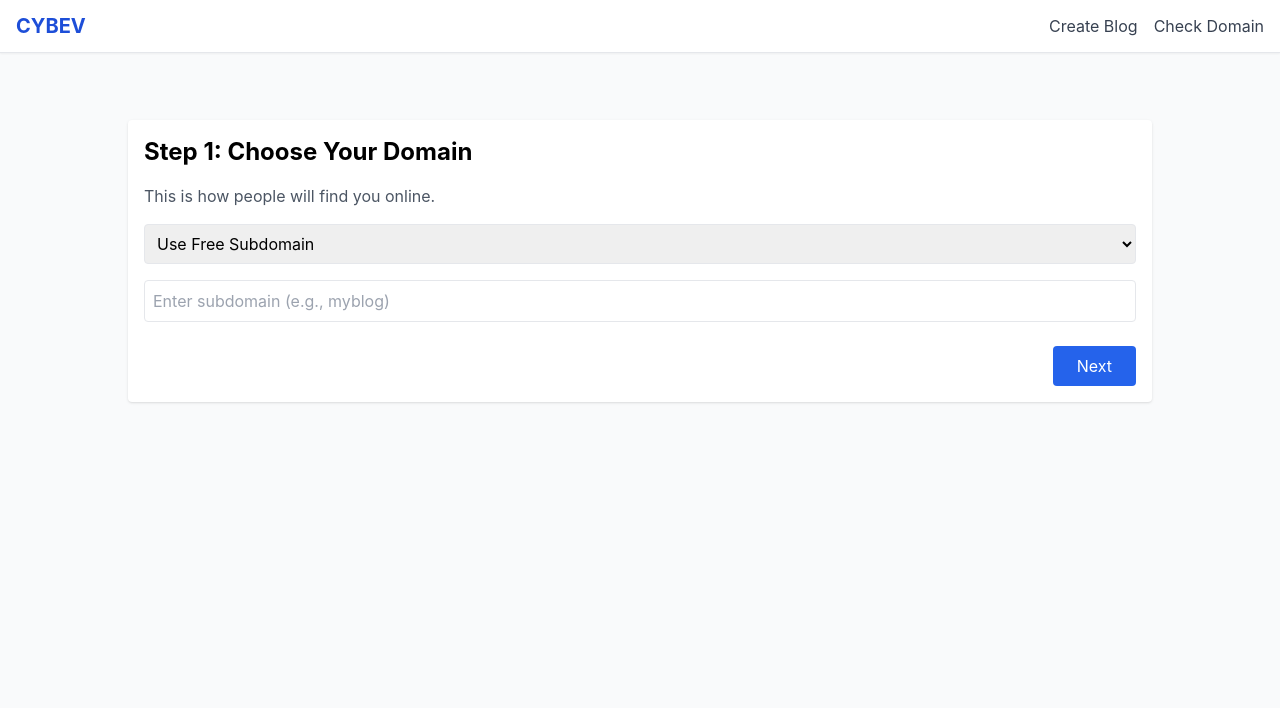
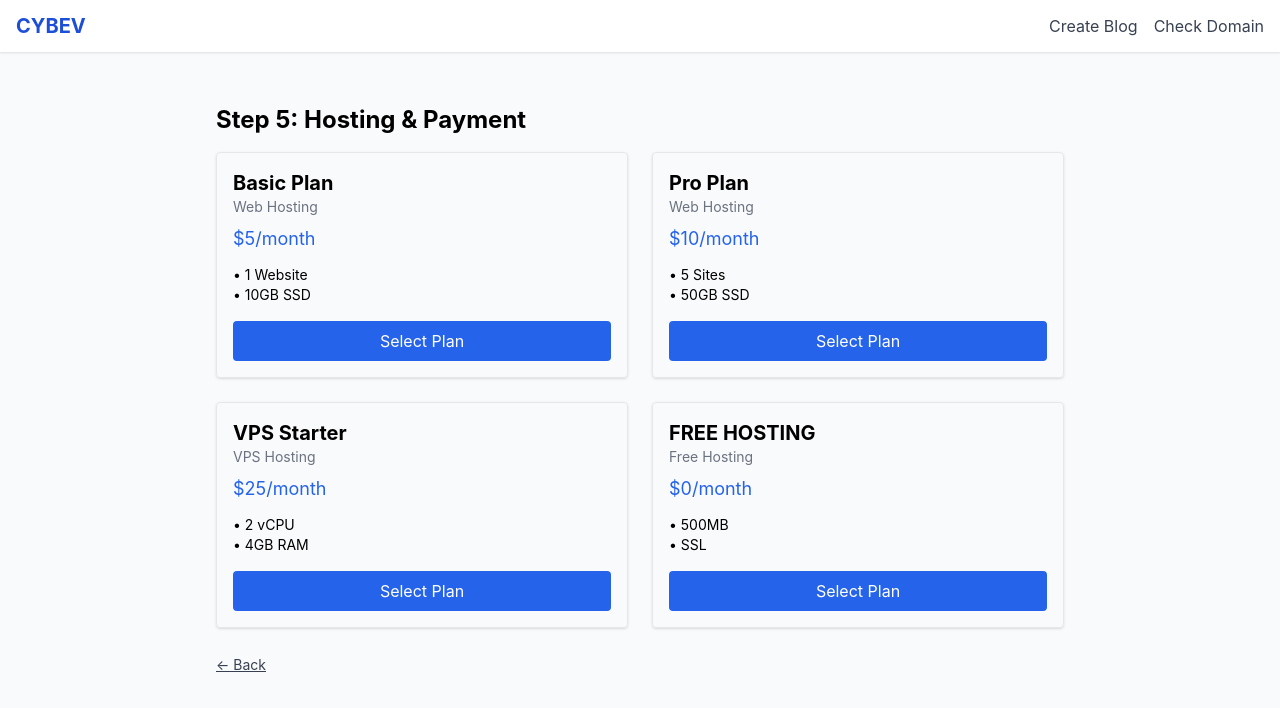
Before and after one commit to cybev1/cybev-frontend, a Next.js app: page /blog/setup in a window 1280 px wide. Shown: the top 708 px of the page. Built offline with nearby package versions, Linux system fonts and the light colour scheme.

Commit message:
Add files via upload

```diff
--- a/pages/blog/setup.jsx
+++ b/pages/blog/setup.jsx
@@ -1,246 +1,94 @@
 
-// This is the complete version based on your last working setup.jsx
-// with Step 5 updated to include a FREE HOSTING card visible to subdomain users only.
-
-import { useState, useEffect } from 'react';
+import { useState } from 'react';
 
 export default function BlogSetup() {
-  const [step, setStep] = useState(1);
+  const [step, setStep] = useState(5);
   const [form, setForm] = useState({
     domainType: 'subdomain',
-    subdomain: '',
-    existingDomain: '',
-    newDomain: '',
-    domainAvailable: null,
-    title: '',
-    description: '',
-    category: '',
-    niche: '',
-    template: '',
-    logo: null,
-    monetize: false,
     hostingPlan: null,
+    paymentMethod: '',
   });
+  const [showPayment, setShowPayment] = useState(false);
+  const [selectedPlan, setSelectedPlan] = useState(null);
 
-  const [availabilityMsg, setAvailabilityMsg] = useState('');
-  const [typingTimeout, setTypingTimeout] = useState(null);
-
-  const goNext = () => setStep(prev => prev + 1);
   const goBack = () => setStep(prev => prev - 1);
 
-  const handleChange = (e) => {
-    const { name, value, type, checked } = e.target;
-    setForm(prev => ({
-      ...prev,
-      [name]: type === 'checkbox' ? checked : value
-    }));
+  const plans = [
+    { id: 'basic', name: 'Basic Plan', price: 5, type: 'Web Hosting', features: ['1 Website', '10GB SSD'] },
+    { id: 'pro', name: 'Pro Plan', price: 10, type: 'Web Hosting', features: ['5 Sites', '50GB SSD'] },
+    { id: 'vps', name: 'VPS Starter', price: 25, type: 'VPS Hosting', features: ['2 vCPU', '4GB RAM'] },
+    { id: 'free', name: 'FREE HOSTING', price: 0, type: 'Free Hosting', features: ['500MB', 'SSL'], subdomainOnly: true }
+  ];
+
+  const handleSelect = (plan) => {
+    if (plan.subdomainOnly && form.domainType !== 'subdomain') {
+      alert('❌ This plan is only available for subdomain users.');
+      return;
+    }
+
+    setSelectedPlan(plan);
+    setForm(prev => ({ ...prev, hostingPlan: plan.id }));
+
+    if (plan.price === 0) {
+      alert('🎉 Free hosting selected. Blog will be published.');
+    } else {
+      setShowPayment(true);
+    }
   };
 
-  const handleDomainInput = (e) => {
-    const value = e.target.value;
-    const domainKey = form.domainType === 'subdomain' ? 'subdomain' : form.domainType === 'existing' ? 'existingDomain' : 'newDomain';
-
-    setForm(prev => ({
-      ...prev,
-      [domainKey]: value
-    }));
-
-    setAvailabilityMsg('');
-    if (typingTimeout) clearTimeout(typingTimeout);
-
-    const fullDomain = form.domainType === 'subdomain' ? `${value}.cybev.io` : value;
-
-    setTypingTimeout(setTimeout(() => {
-      fetch(`/api/hosting/domain-check?domain=${fullDomain}`)
-        .then(res => res.json())
-        .then(data => setAvailabilityMsg(data.message))
-        .catch(() => setAvailabilityMsg("❌ Could not check domain."));
-    }, 600));
+  const handlePayment = () => {
+    alert(`🚀 Processing ${form.paymentMethod.toUpperCase()} payment for ${selectedPlan.name} ($${selectedPlan.price})`);
+    // Proceed to call /api/payment/initiate (backend handles Paystack/Cryptomus logic)
   };
 
-  const categoryNiches = {
-    Christianity: ['Faith', 'Leadership', 'Prayer'],
-    Business: ['Startups', 'Marketing'],
-    Technology: ['AI', 'Web Dev']
-  };
+  return (
+    <div className="max-w-4xl mx-auto p-6">
+      <h1 className="text-2xl font-bold mb-4">Step 5: Hosting & Payment</h1>
 
-  const [niches, setNiches] = useState([]);
-  useEffect(() => {
-    if (form.category) {
-      setNiches(categoryNiches[form.category] || []);
-    }
-  }, [form.category]);
-
-  const renderStep1 = () => (
-    <>
-      <h1 className="text-2xl font-bold mb-4">Step 1: Choose Your Domain</h1>
-      <p className="text-gray-600 mb-4">This is how people will find you online.</p>
-      <select name="domainType" onChange={handleChange} className="border p-2 rounded w-full mb-4" value={form.domainType}>
-        <option value="subdomain">Use Free Subdomain</option>
-        <option value="existing">Use Existing Domain</option>
-        <option value="register">Register New Domain</option>
-      </select>
-      <input
-        type="text"
-        placeholder={form.domainType === 'subdomain' ? "Enter subdomain (e.g., myblog)" : "Enter your domain"}
-        className="border p-2 rounded w-full"
-        value={
-          form.domainType === 'subdomain' ? form.subdomain :
-          form.domainType === 'existing' ? form.existingDomain : form.newDomain
-        }
-        onChange={handleDomainInput}
-      />
-      {availabilityMsg && (
-        <p className={`mt-2 text-sm ${availabilityMsg.includes('🎉') ? 'text-green-600' : 'text-red-600'}`}>
-          {availabilityMsg}
-        </p>
-      )}
-      <div className="flex justify-between mt-6">
-        <span></span>
-        <button onClick={goNext} className="bg-blue-600 text-white px-6 py-2 rounded">Next</button>
-      </div>
-    </>
-  );
-
-  const renderStep2 = () => (
-    <>
-      <h1 className="text-2xl font-bold mb-4">Step 2: Blog Identity</h1>
-      <p className="text-gray-600 mb-4">This is your blog's name and what it will be known for.</p>
-      <input name="title" placeholder="Blog Title" value={form.title} className="border p-2 rounded w-full mb-3" onChange={handleChange} />
-      <textarea name="description" placeholder="SEO Blog Description" value={form.description} className="border p-2 rounded w-full mb-2" onChange={handleChange} />
-      <button onClick={() => {
-        const text = form.title
-          ? `Welcome to ${form.title}, your destination for engaging content and timeless insights.`
-          : 'Welcome to your new blog. Discover insightful content and share your voice with the world.';
-        setForm(prev => ({ ...prev, description: text }));
-      }} className="bg-indigo-600 text-white px-4 py-2 rounded mb-4">AI Generate Description</button>
-      <select name="category" value={form.category} onChange={handleChange} className="border p-2 rounded w-full mb-3">
-        <option value="">Select Category</option>
-        {Object.keys(categoryNiches).map((cat, i) => <option key={i} value={cat}>{cat}</option>)}
-      </select>
-      <select name="niche" value={form.niche} onChange={handleChange} className="border p-2 rounded w-full mb-4">
-        <option value="">Select Niche</option>
-        {niches.map((niche, i) => <option key={i} value={niche}>{niche}</option>)}
-        <option value="Others">Others</option>
-      </select>
-      <div className="flex justify-between mt-6">
-        <button onClick={goBack} className="bg-gray-300 text-black px-6 py-2 rounded">Back</button>
-        <button onClick={goNext} className="bg-blue-600 text-white px-6 py-2 rounded">Next</button>
-      </div>
-    </>
-  );
-
-  const renderStep3 = () => (
-    <>
-      <h1 className="text-2xl font-bold mb-4">Step 3: Appearance & Hosting</h1>
-      <p className="text-gray-600 mb-4">This is how your blog will look and feel.</p>
-      <label className="block mb-2 font-medium">Choose Template</label>
-      <div className="grid grid-cols-1 sm:grid-cols-3 gap-4 mb-4">
-        {['Magazine', 'Portfolio', 'Creator'].map((tpl, idx) => (
-          <div
-            key={idx}
-            onClick={() => setForm(prev => ({ ...prev, template: tpl }))}
-            className={`border rounded p-3 cursor-pointer hover:border-blue-500 ${form.template === tpl ? 'border-blue-600' : ''}`}
-          >
-            <img src={`/templates/${tpl.toLowerCase()}.jpg`} alt={tpl} className="w-full h-32 object-cover rounded mb-2" />
-            <p className="text-center font-semibold">{tpl}</p>
-          </div>
-        ))}
-      </div>
-      <label className="block mb-2 font-medium">Upload Logo (optional)</label>
-      <input type="file" accept="image/*" onChange={(e) => setForm(prev => ({ ...prev, logo: e.target.files[0] }))} className="mb-4" />
-      <div className="flex items-center mb-4 space-x-2">
-        <input type="checkbox" name="monetize" checked={form.monetize} onChange={handleChange} />
-        <label>Enable Blog Monetization (earn revenue with ads)</label>
-      </div>
-      <div className="flex justify-between mt-6">
-        <button onClick={goBack} className="bg-gray-300 text-black px-6 py-2 rounded">Back</button>
-        <button onClick={goNext} className="bg-blue-600 text-white px-6 py-2 rounded">Next</button>
-      </div>
-    </>
-  );
-
-  const renderStep4 = () => {
-    const domain = form.domainType === 'subdomain'
-      ? `${form.subdomain}.cybev.io`
-      : form.domainType === 'existing'
-      ? form.existingDomain
-      : form.newDomain;
-
-    return (
-      <>
-        <h1 className="text-2xl font-bold mb-4">Step 4: Preview</h1>
-        <p className="text-gray-600 mb-4">Here’s how your blog will look. You can go back to edit any part.</p>
-        <div className="border p-4 rounded bg-gray-50 space-y-3">
-          <div><strong>Domain:</strong> {domain}</div>
-          <div><strong>Title:</strong> {form.title}</div>
-          <div><strong>Description:</strong> {form.description}</div>
-          <div><strong>Category:</strong> {form.category}</div>
-          <div><strong>Niche:</strong> {form.niche}</div>
-          <div><strong>Template:</strong> {form.template}</div>
-          <div><strong>Monetization:</strong> {form.monetize ? 'Enabled' : 'Disabled'}</div>
-        </div>
-        <div className="flex justify-between mt-6">
-          <button onClick={goBack} className="bg-gray-300 text-black px-6 py-2 rounded">Back</button>
-          <button onClick={goNext} className="bg-blue-600 text-white px-6 py-2 rounded">Continue</button>
-        </div>
-      </>
-    );
-  };
-
-  const renderStep5 = () => {
-    const plans = [
-      { id: 'basic', type: 'Web Hosting', name: 'Basic Plan', price: '$5/month', features: ['1 Website', '10GB SSD', 'Free SSL'] },
-      { id: 'pro', type: 'Web Hosting', name: 'Pro Plan', price: '$10/month', features: ['5 Websites', '50GB SSD', 'Priority Support'] },
-      { id: 'premium', type: 'Web Hosting', name: 'Premium Plan', price: '$20/month', features: ['Unlimited Sites', '200GB SSD', 'Daily Backup'] },
-      { id: 'vps_start', type: 'VPS Hosting', name: 'VPS Starter', price: '$25/month', features: ['2 vCPU', '4GB RAM', '80GB SSD'] },
-      { id: 'vps_standard', type: 'VPS Hosting', name: 'VPS Standard', price: '$40/month', features: ['4 vCPU', '8GB RAM', '160GB SSD'] },
-      { id: 'vps_pro', type: 'VPS Hosting', name: 'VPS Pro', price: '$70/month', features: ['8 vCPU', '16GB RAM', '320GB SSD'] },
-      { id: 'free', type: 'Free Hosting', name: 'FREE HOSTING', price: '$0/month', features: ['Subdomain Only', '500MB Storage', 'Free SSL'], subdomainOnly: true }
-    ];
-
-    return (
-      <>
-        <h1 className="text-2xl font-bold mb-4">Step 5: Hosting & Publish</h1>
-        <p className="text-gray-600 mb-6">Choose a hosting or VPS plan for your blog, or select free hosting if you're using a subdomain.</p>
-        <div className="grid grid-cols-1 md:grid-cols-2 lg:grid-cols-3 gap-6 mb-8">
+      <div className="grid grid-cols-1 md:grid-cols-2 gap-6">
         {plans.map(plan => (
-            <div key={plan.id} className="border rounded-xl p-5 shadow hover:shadow-lg transition">
+          <div key={plan.id} className="border p-4 rounded shadow">
             <h2 className="text-xl font-bold">{plan.name}</h2>
-              <p className="text-sm text-gray-500">{plan.type}</p>
-              <p className="text-lg font-semibold text-blue-700 mb-2">{plan.price}</p>
-              <ul className="text-sm text-gray-700 mb-3">
+            <p className="text-sm text-gray-500 mb-2">{plan.type}</p>
+            <p className="text-lg text-blue-600 mb-3">${plan.price}/month</p>
+            <ul className="text-sm mb-4">
               {plan.features.map((f, i) => <li key={i}>• {f}</li>)}
             </ul>
             <button
-                onClick={() => {
-                  if (plan.subdomainOnly && form.domainType !== 'subdomain') {
-                    alert('❌ This plan is only available for subdomain users.');
-                  } else {
-                    alert(`✅ Selected: ${plan.name}`);
-                  }
-                }}
-                className="w-full bg-blue-600 hover:bg-blue-700 text-white py-2 rounded"
+              className="bg-blue-600 text-white w-full py-2 rounded"
+              onClick={() => handleSelect(plan)}
             >
               Select Plan
             </button>
           </div>
         ))}
       </div>
-        <div className="flex justify-between mt-6">
-          <button onClick={goBack} className="bg-gray-300 px-6 py-2 rounded">Back</button>
+
+      {showPayment && selectedPlan && (
+        <div className="mt-8 border-t pt-6">
+          <h3 className="text-xl font-semibold mb-4">Complete Payment for {selectedPlan.name}</h3>
+          <select
+            className="border p-2 rounded w-full mb-3"
+            onChange={(e) => setForm(prev => ({ ...prev, paymentMethod: e.target.value }))}
+            value={form.paymentMethod}
+          >
+            <option value="">Select Payment Method</option>
+            <option value="paystack">Paystack</option>
+            <option value="cryptomus">Cryptomus</option>
+          </select>
+          <button
+            className="bg-green-600 text-white px-6 py-2 rounded"
+            disabled={!form.paymentMethod}
+            onClick={handlePayment}
+          >
+            Proceed to Pay ${selectedPlan.price}
+          </button>
         </div>
-      </>
-    );
-  };
+      )}
 
-  return (
-    <div className="max-w-5xl mx-auto mt-10 p-4 bg-white shadow rounded">
-      {step === 1 && renderStep1()}
-      {step === 2 && renderStep2()}
-      {step === 3 && renderStep3()}
-      {step === 4 && renderStep4()}
-      {step === 5 && renderStep5()}
+      <div className="mt-6">
+        <button onClick={goBack} className="text-sm underline text-gray-700">← Back</button>
+      </div>
     </div>
   );
 }
```
Lines whose indentation alone changed are shown as unchanged.
